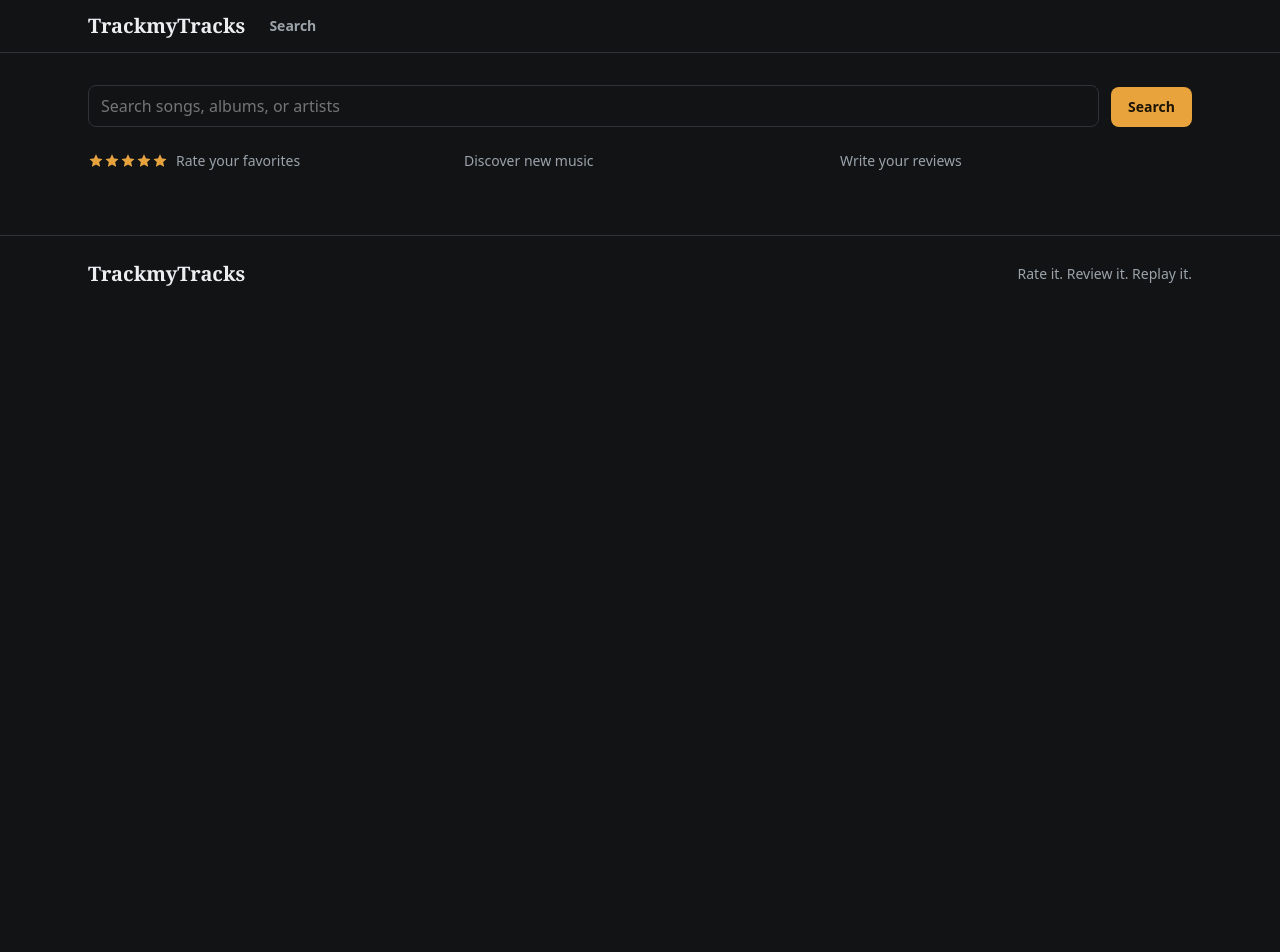
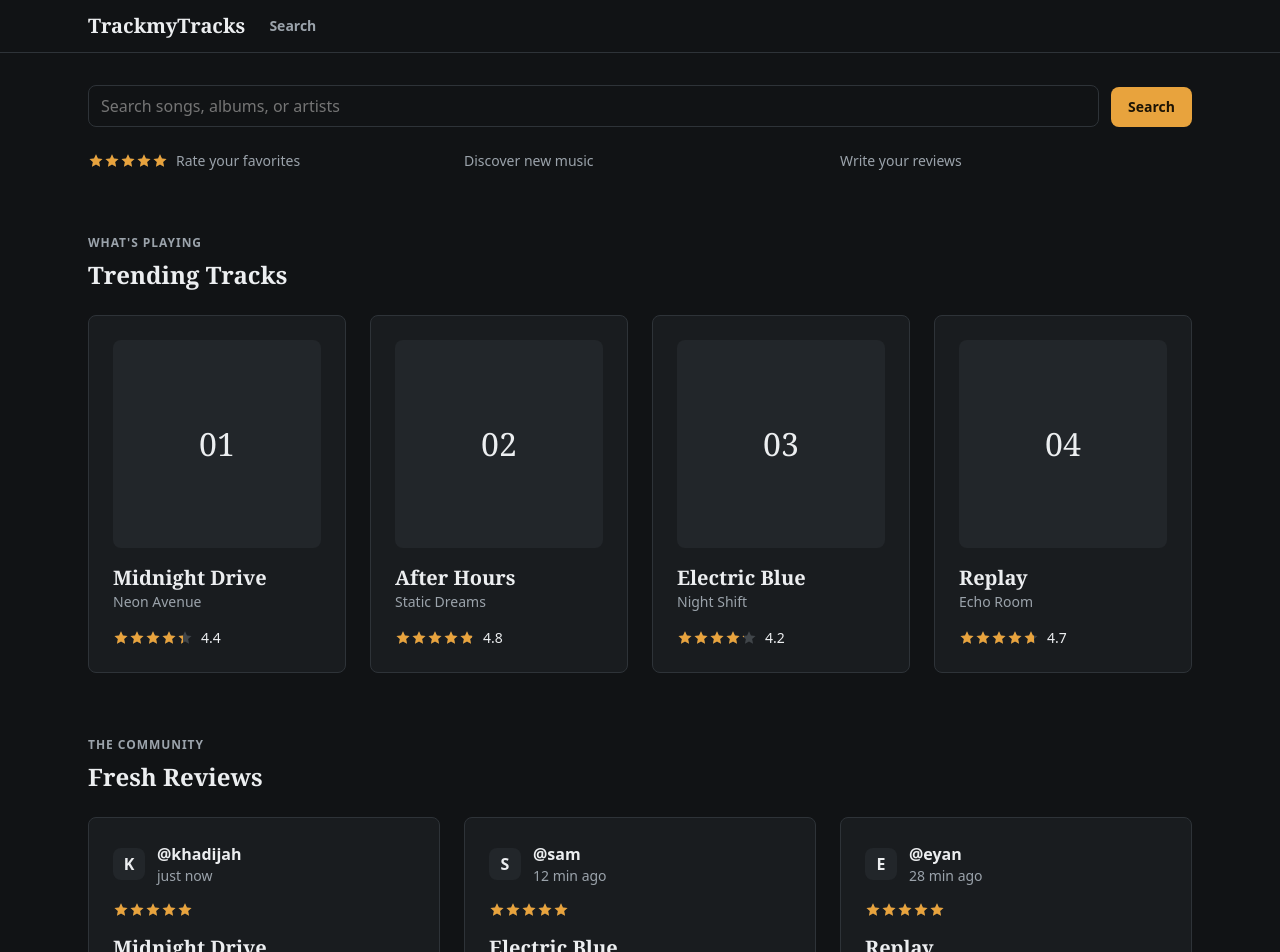
Before and after one commit to khadijahnaeem/TrackmyTracks, a React (Vite) app in the folder web/: page / in a window 1280 px wide. Shown: the top 952 px of the page. Before the commit the page ends 800 px from the top, so only its background shows below. Built offline with nearby package versions, Linux system fonts and the light colour scheme.

Commit message:
feat(web): add trending tracks and fresh reviews to the home page
Co-authored-by: Khadijah Naeem <khadiju2004@gmail.com>
Co-Authored-By: Claude Opus 5.5 <noreply@anthropic.com>

```diff
--- /dev/null
+++ b/web/src/features/home/FreshReviews.tsx
@@ -0,0 +1,38 @@
+import { useId } from "react";
+import { Card, Stars } from "../../ui";
+import styles from "./HomePage.module.css";
+import { REVIEWS } from "./sampleData";
+import { SectionHeading } from "./SectionHeading";
+
+export function FreshReviews() {
+  const headingId = useId();
+
+  return (
+    <section aria-labelledby={headingId}>
+      <SectionHeading id={headingId} eyebrow="The community" title="Fresh Reviews" />
+      <ul className={styles.reviews}>
+        {REVIEWS.map(({ review, song, posted }) => (
+          <li key={review.id}>
+            <Card className={styles.card}>
+              <div className={styles.author}>
+                <span className={styles.avatar} aria-hidden>
+                  {review.user.username[0].toUpperCase()}
+                </span>
+                <div>
+                  <p className={styles.username}>@{review.user.username}</p>
+                  <p className={styles.muted}>{posted}</p>
+                </div>
+              </div>
+              <Stars value={review.stars} label="Rating" size="sm" />
+              <div>
+                <h3>{song.title}</h3>
+                <p className={styles.muted}>{song.artist.name}</p>
+              </div>
+              <p>{review.review}</p>
+            </Card>
+          </li>
+        ))}
+      </ul>
+    </section>
+  );
+}
--- a/web/src/features/home/HomePage.module.css
+++ b/web/src/features/home/HomePage.module.css
@@ -38,13 +38,115 @@
   gap: var(--space-2);
 }
 
+.heading {
+  display: flex;
+  flex-direction: column;
+  gap: var(--space-2);
+  margin-bottom: var(--space-6);
+}
+
+.eyebrow {
+  color: var(--color-text-muted);
+  font-size: var(--text-xs);
+  font-weight: 600;
+  letter-spacing: 0.08em;
+  line-height: var(--leading-xs);
+  text-transform: uppercase;
+}
+
+.trending,
+.reviews {
+  display: grid;
+  gap: var(--space-6);
+  padding: 0;
+  list-style: none;
+}
+
+.trending {
+  grid-template-columns: repeat(4, 1fr);
+}
+
+.reviews {
+  grid-template-columns: repeat(3, 1fr);
+}
+
+/* grid items may shrink below their content so long words wrap instead of widening the page */
+.trending > li,
+.reviews > li {
+  min-width: 0;
+}
+
+.card {
+  display: flex;
+  flex-direction: column;
+  gap: var(--space-4);
+  height: 100%;
+  overflow-wrap: anywhere;
+}
+
+.cover {
+  display: grid;
+  place-items: center;
+  aspect-ratio: 1;
+  background: var(--color-surface-raised);
+  border-radius: var(--radius);
+  font-family: var(--font-heading);
+  font-size: var(--text-2xl);
+  line-height: var(--leading-2xl);
+}
+
+.muted {
+  color: var(--color-text-muted);
+  font-size: var(--text-sm);
+  line-height: var(--leading-sm);
+}
+
+.rating {
+  display: flex;
+  align-items: center;
+  gap: var(--space-2);
+  margin-top: auto;
+  font-size: var(--text-sm);
+  font-variant-numeric: tabular-nums;
+  line-height: var(--leading-sm);
+}
+
+.author {
+  display: flex;
+  align-items: center;
+  gap: var(--space-3);
+}
+
+.avatar {
+  display: grid;
+  flex: none;
+  place-items: center;
+  width: var(--space-8);
+  height: var(--space-8);
+  background: var(--color-surface-raised);
+  border-radius: var(--radius);
+  font-weight: 600;
+}
+
+.username {
+  font-weight: 600;
+}
+
+@media (max-width: 960px) {
+  .trending {
+    grid-template-columns: repeat(2, 1fr);
+  }
+}
+
 @media (max-width: 640px) {
   .search {
     flex-direction: column;
     align-items: stretch;
   }
 
-  .blurbs {
+  .blurbs,
+  .trending,
+  .reviews {
     grid-template-columns: 1fr;
   }
 }
--- a/web/src/features/home/HomePage.tsx
+++ b/web/src/features/home/HomePage.tsx
@@ -1,5 +1,7 @@
+import { FreshReviews } from "./FreshReviews";
 import { Hero } from "./Hero";
 import styles from "./HomePage.module.css";
+import { TrendingTracks } from "./TrendingTracks";
 
 export function HomePage() {
   return (
@@ -7,6 +9,8 @@ export function HomePage() {
       <title>TrackmyTracks</title>
       <h1 className="visually-hidden">TrackmyTracks</h1>
       <Hero />
+      <TrendingTracks />
+      <FreshReviews />
     </div>
   );
 }
--- /dev/null
+++ b/web/src/features/home/SectionHeading.tsx
@@ -0,0 +1,16 @@
+import styles from "./HomePage.module.css";
+
+interface SectionHeadingProps {
+  id: string;
+  eyebrow: string;
+  title: string;
+}
+
+export function SectionHeading({ id, eyebrow, title }: SectionHeadingProps) {
+  return (
+    <div className={styles.heading}>
+      <p className={styles.eyebrow}>{eyebrow}</p>
+      <h2 id={id}>{title}</h2>
+    </div>
+  );
+}
--- /dev/null
+++ b/web/src/features/home/TrendingTracks.tsx
@@ -0,0 +1,34 @@
+import { useId } from "react";
+import { Card, formatAverage, Stars } from "../../ui";
+import styles from "./HomePage.module.css";
+import { TRENDING } from "./sampleData";
+import { SectionHeading } from "./SectionHeading";
+
+export function TrendingTracks() {
+  const headingId = useId();
+
+  return (
+    <section aria-labelledby={headingId}>
+      <SectionHeading id={headingId} eyebrow="What's playing" title="Trending Tracks" />
+      <ol className={styles.trending}>
+        {TRENDING.map(({ song, community }, index) => (
+          <li key={song.mbid}>
+            <Card className={styles.card}>
+              <span className={styles.cover} aria-hidden>
+                {String(index + 1).padStart(2, "0")}
+              </span>
+              <div>
+                <h3>{song.title}</h3>
+                <p className={styles.muted}>{song.artist.name}</p>
+              </div>
+              <div className={styles.rating}>
+                <Stars value={community.stars} label="Community rating" size="sm" />
+                <span>{community.stars === null ? "Not rated" : formatAverage(community.stars)}</span>
+              </div>
+            </Card>
+          </li>
+        ))}
+      </ol>
+    </section>
+  );
+}
--- /dev/null
+++ b/web/src/features/home/sampleData.ts
@@ -0,0 +1,58 @@
+import type { CommunityRating, Review, SongSummary } from "../../api/types";
+
+// static stand ins from the frontend prototype until the api serves trending and recent reviews
+
+export interface TrendingTrack {
+  song: SongSummary;
+  community: CommunityRating;
+}
+
+export interface RecentReview {
+  review: Review;
+  song: SongSummary;
+  posted: string;
+}
+
+function song(n: number, title: string, artist: string): SongSummary {
+  return {
+    mbid: `00000000-0000-4000-8000-00000000000${n}`,
+    title,
+    disambiguation: null,
+    length_ms: null,
+    artist: { mbid: `00000000-0000-4000-8000-00000000010${n}`, name: artist },
+  };
+}
+
+const MIDNIGHT_DRIVE = song(1, "Midnight Drive", "Neon Avenue");
+const AFTER_HOURS = song(2, "After Hours", "Static Dreams");
+const ELECTRIC_BLUE = song(3, "Electric Blue", "Night Shift");
+const REPLAY = song(4, "Replay", "Echo Room");
+
+export const TRENDING: TrendingTrack[] = [
+  { song: MIDNIGHT_DRIVE, community: { stars: 4.4, count: 0 } },
+  { song: AFTER_HOURS, community: { stars: 4.8, count: 0 } },
+  { song: ELECTRIC_BLUE, community: { stars: 4.2, count: 0 } },
+  { song: REPLAY, community: { stars: 4.7, count: 0 } },
+];
+
+function review(id: number, username: string, stars: number, text: string): Review {
+  return { id, user: { username }, stars, review: text, updated_at: "2026-10-03T00:00:00+00:00" };
+}
+
+export const REVIEWS: RecentReview[] = [
+  {
+    review: review(1, "khadijah", 5, "This is one of those songs you immediately want to replay the second it ends."),
+    song: MIDNIGHT_DRIVE,
+    posted: "just now",
+  },
+  {
+    review: review(2, "sam", 4, "The production is insane. Easily one of my favorite tracks from the album."),
+    song: ELECTRIC_BLUE,
+    posted: "12 min ago",
+  },
+  {
+    review: review(3, "eyan", 5, "Exactly what I want from a late-night playlist."),
+    song: REPLAY,
+    posted: "28 min ago",
+  },
+];
```
Also changed, not shown: 2 other files (tests, documents, lock files or other folders).
